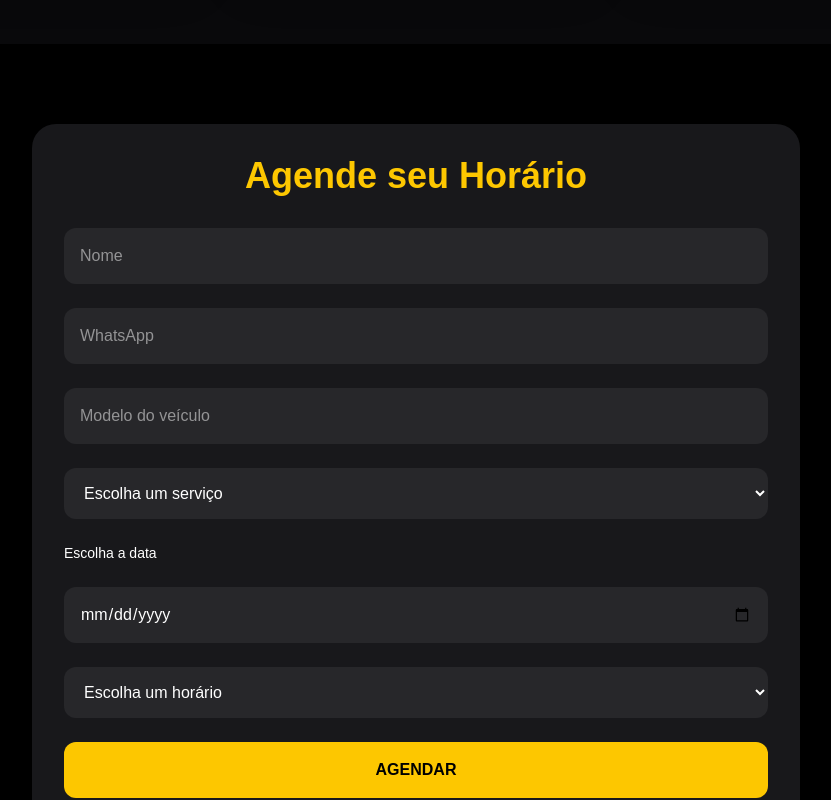
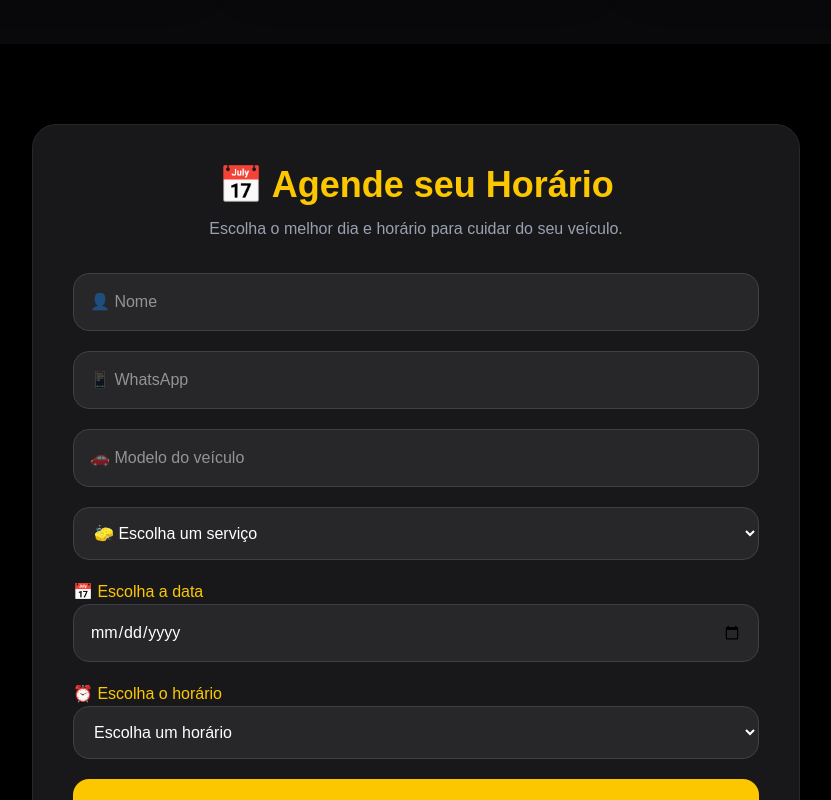
Before and after one commit to yurisilva7777/lava-jato-do-yuri, a Next.js app: page / in a window 1280 px wide. Shown: the part 1580-2380 px from the top of the page, without its empty margins (224-1055 px from the left). Built offline with nearby package versions, Linux system fonts and the light colour scheme.

Commit message:
alteração no calendario

```diff
--- a/components/Schedule.tsx
+++ b/components/Schedule.tsx
@@ -1,4 +1,3 @@
-
 "use client";
 
 import { useState } from "react";
@@ -22,20 +21,12 @@ export default function Schedule() {
   const agendar = async (e: React.FormEvent) => {
     e.preventDefault();
 
-    if (
-      !nome ||
-      !telefone ||
-      !veiculo ||
-      !servico ||
-      !data ||
-      !horario
-    ) {
+    if (!nome || !telefone || !veiculo || !servico || !data || !horario) {
       alert("Preencha todos os campos!");
       return;
     }
 
     try {
-      // Verifica se o horário já está ocupado
       const q = query(
         collection(db, "agendamentos"),
         where("data", "==", data),
@@ -49,8 +40,7 @@ export default function Schedule() {
         return;
       }
 
-      // Salva o agendamento
-      const docRef = await addDoc(collection(db, "agendamentos"), {
+      await addDoc(collection(db, "agendamentos"), {
         nome,
         telefone,
         veiculo,
@@ -61,8 +51,6 @@ export default function Schedule() {
         criadoEm: new Date(),
       });
 
-      console.log("Documento criado:", docRef.id);
-
       alert("✅ Agendamento realizado com sucesso!");
 
       setNome("");
@@ -71,71 +59,150 @@ export default function Schedule() {
       setServico("");
       setData("");
       setHorario("");
+
     } catch (error) {
-      console.error("Erro Firebase:", error);
+      console.error(error);
       alert("Erro ao realizar o agendamento.");
     }
   };
+
 
   return (
     <section
       id="agendamento"
       className="bg-black text-white py-20 px-6"
     >
-      <div className="max-w-3xl mx-auto bg-zinc-900 p-8 rounded-3xl shadow-2xl">
 
-        <h2 className="text-4xl font-bold text-center text-yellow-400 mb-8">
-          Agende seu Horário
+      <div
+        className="
+        max-w-3xl
+        mx-auto
+        bg-zinc-900
+        p-8
+        md:p-10
+        rounded-3xl
+        shadow-2xl
+        border
+        border-zinc-800
+        "
+      >
+
+        <h2 className="
+          text-4xl
+          font-bold
+          text-center
+          text-yellow-400
+          mb-3
+        ">
+          📅 Agende seu Horário
         </h2>
 
-        <form onSubmit={agendar} className="space-y-6">
+        <p className="
+          text-center
+          text-gray-400
+          mb-8
+        ">
+          Escolha o melhor dia e horário para cuidar do seu veículo.
+        </p>
+
+
+        <form
+          onSubmit={agendar}
+          className="space-y-5"
+        >
+
 
           <input
             type="text"
-            placeholder="Nome"
+            placeholder="👤 Nome"
             value={nome}
             onChange={(e) => setNome(e.target.value)}
-            className="w-full p-4 rounded-xl bg-zinc-800"
+            className="
+            w-full
+            p-4
+            rounded-2xl
+            bg-zinc-800
+            border
+            border-zinc-700
+            focus:border-yellow-400
+            outline-none
+            "
           />
+
 
           <input
             type="tel"
-            placeholder="WhatsApp"
+            placeholder="📱 WhatsApp"
             value={telefone}
             onChange={(e) => setTelefone(e.target.value)}
-            className="w-full p-4 rounded-xl bg-zinc-800"
+            className="
+            w-full
+            p-4
+            rounded-2xl
+            bg-zinc-800
+            border
+            border-zinc-700
+            focus:border-yellow-400
+            outline-none
+            "
           />
+
 
           <input
             type="text"
-            placeholder="Modelo do veículo"
+            placeholder="🚗 Modelo do veículo"
             value={veiculo}
             onChange={(e) => setVeiculo(e.target.value)}
-            className="w-full p-4 rounded-xl bg-zinc-800"
+            className="
+            w-full
+            p-4
+            rounded-2xl
+            bg-zinc-800
+            border
+            border-zinc-700
+            focus:border-yellow-400
+            outline-none
+            "
           />
+
 
           <select
             value={servico}
             onChange={(e) => setServico(e.target.value)}
-  className="w-full p-4 rounded-xl bg-zinc-800"
+            className="
+            w-full
+            p-4
+            rounded-2xl
+            bg-zinc-800
+            border
+            border-zinc-700
+            focus:border-yellow-400
+            outline-none
+            "
           >
-  <option value="">Escolha um serviço</option>
 
-  <option value="Lavagem Completa + Pretinho">
-    🚗 Lavagem Completa + Pretinho - R$30
+            <option value="">
+              🧽 Escolha um serviço
             </option>
 
-  <option value="Pacote Completo">
+            <option value="Lavagem Completa + Pretinho - R$35">
+              🚗 Lavagem Completa + Pretinho - R$35
+            </option>
+
+            <option value="Pacote Completo - R$40">
               ✨ Pacote Completo - R$40
             </option>
 
-  <option value="Lavagem de Moto + Pretinho">
+            <option value="Lavagem de Moto + Pretinho - R$30">
               🏍️ Lavagem de Moto + Pretinho - R$30
             </option>
+
           </select>
 
-          <label className="block text-sm font-medium">
-            Escolha a data
+
+
+          <label className="text-yellow-400 font-medium">
+            📅 Escolha a data
           </label>
 
           <input
@@ -143,33 +210,78 @@ export default function Schedule() {
             value={data}
             min={new Date().toISOString().split("T")[0]}
             onChange={(e) => setData(e.target.value)}
-            className="w-full p-4 rounded-xl bg-zinc-800"
+            className="
+            w-full
+            p-4
+            rounded-2xl
+            bg-zinc-800
+            border
+            border-zinc-700
+            focus:border-yellow-400
+            outline-none
+            "
           />
+
+
+
+          <label className="text-yellow-400 font-medium">
+            ⏰ Escolha o horário
+          </label>
 
           <select
             value={horario}
             onChange={(e) => setHorario(e.target.value)}
-            className="w-full p-4 rounded-xl bg-zinc-800"
+            className="
+            w-full
+            p-4
+            rounded-2xl
+            bg-zinc-800
+            border
+            border-zinc-700
+            focus:border-yellow-400
+            outline-none
+            "
           >
-            <option value="">Escolha um horário</option>
-            <option value="08:00">08:00</option>
-            <option value="10:00">10:00</option>
-            <option value="12:00">12:00</option>
-            <option value="14:00">14:00</option>
-            <option value="16:00">16:00</option>
-            <option value="18:00">18:00</option>
+
+            <option value="">
+              Escolha um horário
+            </option>
+
+            <option value="08:00">🌅 08:00</option>
+            <option value="10:00">☀️ 10:00</option>
+            <option value="12:00">🕛 12:00</option>
+            <option value="14:00">🌤️ 14:00</option>
+            <option value="16:00">🌇 16:00</option>
+            <option value="18:00">🌙 18:00</option>
+
           </select>
+
+
 
           <button
             type="submit"
-            className="w-full bg-yellow-400 text-black py-4 rounded-xl font-bold hover:bg-yellow-300 transition"
+            className="
+            w-full
+            bg-yellow-400
+            text-black
+            py-4
+            rounded-2xl
+            font-bold
+            text-lg
+            hover:bg-yellow-300
+            hover:scale-105
+            transition
+            duration-300
+            "
           >
-            AGENDAR
+            🚗 CONFIRMAR AGENDAMENTO
           </button>
+
 
         </form>
 
       </div>
+
     </section>
   );
 }
```
Lines whose indentation alone changed are shown as unchanged.
